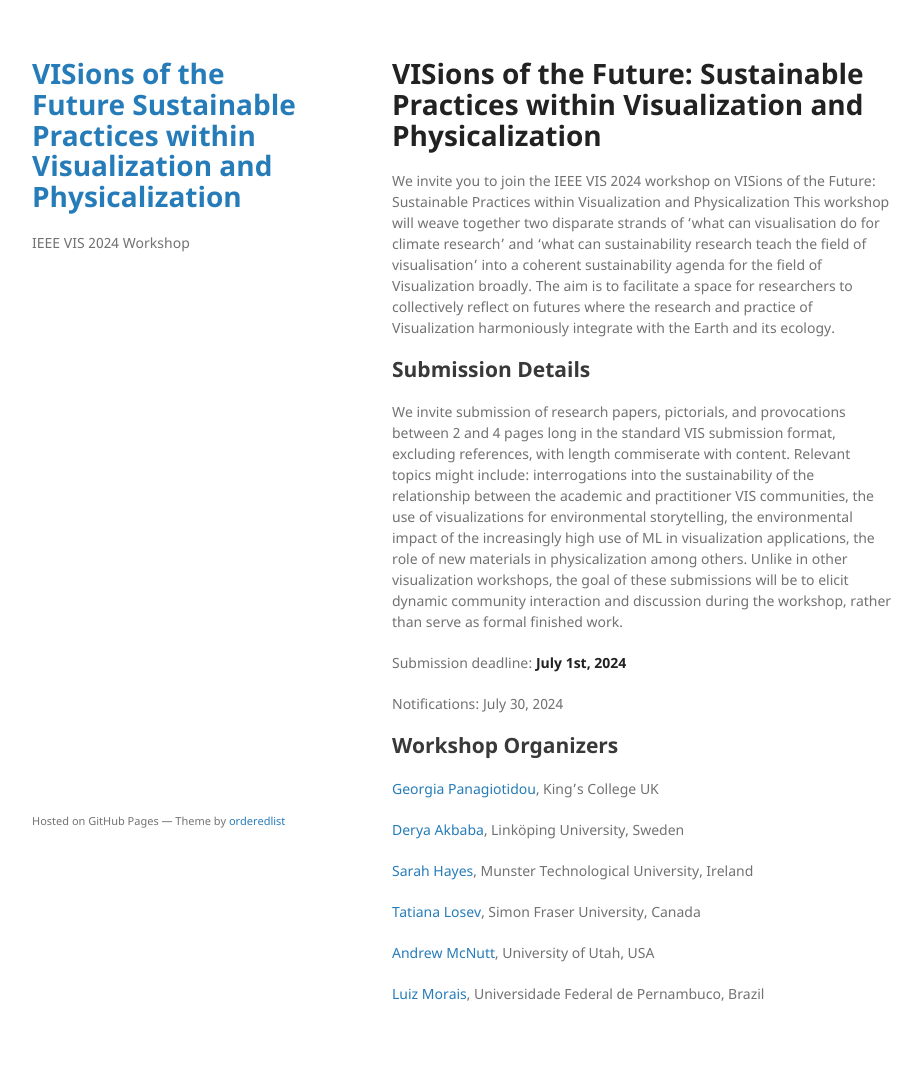
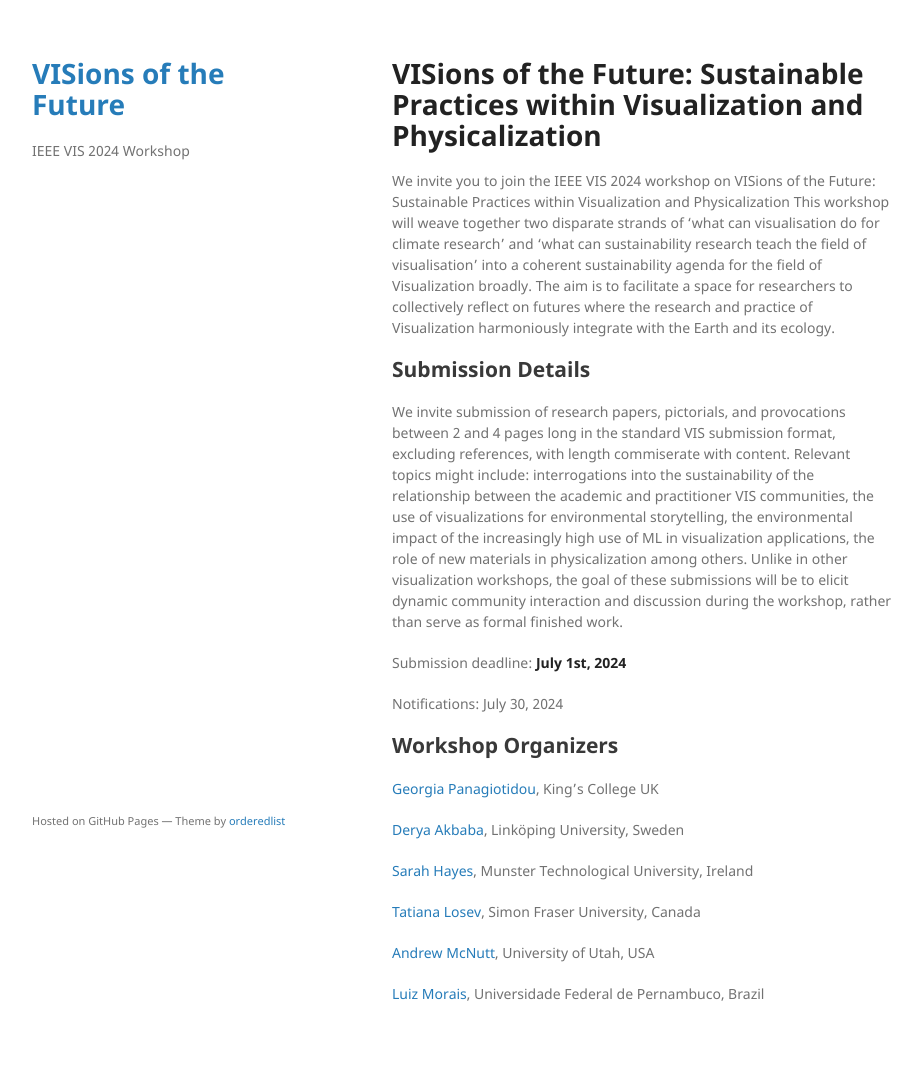
Before and after one commit to visionsofthefuture/visionsofthefuture.github.io, a Jekyll site: the page built from index.md, in a window 1280 px wide. Shown: the whole page, without its empty margins (178-1098 px from the left). Built offline with Jekyll 4.4.1, drawn with Linux system fonts in a browser that asks for light colours.

Commit message:
fixed settings2

```diff
--- a/_config.yml
+++ b/_config.yml
@@ -1,4 +1,4 @@
-title: VISions of the Future Sustainable Practices within Visualization and Physicalization
+title: VISions of the Future
 logo:
 description: IEEE VIS 2024 Workshop
 show_downloads: false
```
